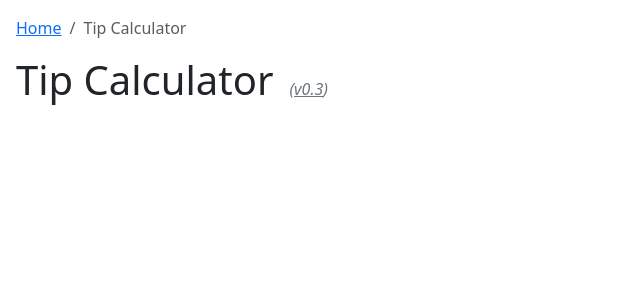
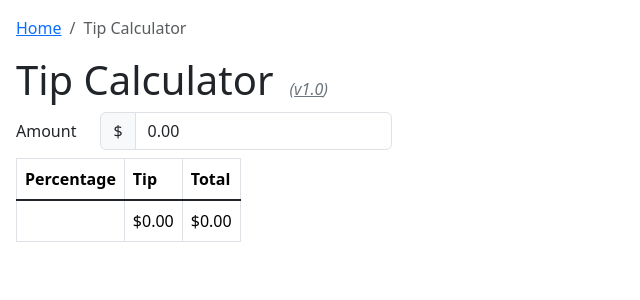
Before and after one commit to josephlou5/tip-calculator, a Next.js app: page / in a window 1280 px wide. Shown: the top 300 px of the page, without its empty margins (0-640 px from the left). Built offline with nearby package versions, Linux system fonts and the light colour scheme.

Commit message:
Add working tip calculator

```diff
--- a/src/app/changelog/changelog.ts
+++ b/src/app/changelog/changelog.ts
@@ -46,6 +46,27 @@ export const CHANGELOG: Version[] = [
       },
     ],
   },
+  {
+    version: [1, 0],
+    timestamp: "2025-03-14 13:06",
+    description: [
+      {
+        text: "Added working tip calculator",
+        children: [
+          {
+            text:
+              "Input an amount to get a range of tip values and their " +
+              "corresponding percentages.",
+          },
+          {
+            text:
+              "Additional tips will also be shown which result in a whole " +
+              "dollar total.",
+          },
+        ],
+      },
+    ],
+  },
 ].sort((v1, v2) => -cmpVersions(v1.version, v2.version));
 
 /** Returns the current version number as a string. */
--- a/src/app/page.tsx
+++ b/src/app/page.tsx
@@ -1,10 +1,79 @@
+"use client";
+
 import Link from "next/link";
+import { ChangeEvent, useState } from "react";
 
+import { makeClassName } from "../utils/className";
 import { getCurrentVersion } from "./changelog/changelog";
 import { TITLE } from "./metadata";
 
+const MAX_AMOUNT = 100_000_000_00;
+
+// The percentages that are always shown.
+const PERCENTAGES = [15, 18, 20, 22, 25].sort((a, b) => a - b);
+// The maximum number of rounded tips to give.
+const MAX_NUM_ROUNDED_TIPS = 3;
+
+/** Represents a tip. */
+type Tip = {
+  /** The percentage to display. If not given, it will be calculated. */
+  percent?: string;
+  /** The tip amount, in cents. */
+  amount: number;
+};
+
 /** Tip calculator. */
 export default function Page() {
+  // The amount in cents.
+  const [amount, setAmount] = useState(0);
+  const [tips, setTips] = useState<Tip[]>([]);
+
+  const defaultTips = [{ percent: "", amount: 0 }];
+
+  function inputOnChange(event: ChangeEvent<HTMLInputElement>) {
+    const newAmount = Math.min(getInts(event.target.value), MAX_AMOUNT);
+    setAmount(newAmount);
+
+    if (newAmount === 0) {
+      setTips([]);
+      return;
+    }
+
+    const newTips: Tip[] = [];
+    let prevTip: number | null = null;
+    for (const percent of PERCENTAGES) {
+      const tip = (newAmount * percent) / 100;
+      if (prevTip !== null) {
+        const prevTotal = newAmount + prevTip;
+        const currTotal = newAmount + tip;
+        const step = (currTotal - prevTotal) / (MAX_NUM_ROUNDED_TIPS + 1);
+
+        let prevRoundedTotal: number | null = null;
+        let numRoundedTips = 0;
+        for (
+          let targetTotal = prevTotal + step;
+          numRoundedTips < MAX_NUM_ROUNDED_TIPS && targetTotal < currTotal;
+          targetTotal += step
+        ) {
+          const roundedTargetTotal = round(targetTotal, 100);
+          if (
+            prevTotal < roundedTargetTotal &&
+            roundedTargetTotal < currTotal &&
+            roundedTargetTotal !== prevRoundedTotal
+          ) {
+            newTips.push({ amount: roundedTargetTotal - newAmount });
+            numRoundedTips++;
+          }
+          prevRoundedTotal = roundedTargetTotal;
+        }
+      }
+      newTips.push({ percent: `${percent}%`, amount: tip });
+      prevTip = tip;
+    }
+
+    setTips(newTips);
+  }
+
   return (
     <>
       <div className="mb-2">
@@ -17,6 +86,112 @@ export default function Page() {
           )
         </span>
       </div>
+
+      <div className="row mb-2">
+        <div className="col-auto">
+          <label htmlFor="amount-input" className="col-form-label">
+            Amount
+          </label>
+        </div>
+        <div className="col-auto">
+          <div className="input-group">
+            <span className="input-group-text">$</span>
+            <input
+              id="amount-input"
+              type="text"
+              inputMode="decimal"
+              pattern="[0-9]"
+              className="form-control dollar-input"
+              value={formatCents(amount)}
+              aria-label="Amount"
+              onChange={inputOnChange}
+            />
+          </div>
+        </div>
+      </div>
+
+      <div className="table-responsive mb-2">
+        <table className="table table-bordered align-middle w-auto">
+          <thead>
+            <tr>
+              <th scope="col">Percentage</th>
+              <th scope="col">Tip</th>
+              <th scope="col">Total</th>
+            </tr>
+          </thead>
+          <tbody className="table-group-divider">
+            {(tips.length > 0 ? tips : defaultTips).map((tip, i) => (
+              <tr
+                key={i}
+                className={makeClassName({ "table-active": !!tip.percent })}
+              >
+                <td>{tip.percent ?? formatPercent(tip.amount / amount)}</td>
+                <td>{formatCents(tip.amount, { dollarSign: true })}</td>
+                <td>
+                  {formatCents(amount + tip.amount, { dollarSign: true })}
+                </td>
+              </tr>
+            ))}
+          </tbody>
+        </table>
+      </div>
     </>
   );
 }
+
+/** Rounds the given number to an integer. */
+function int(num: number): number {
+  return Math.round(num);
+}
+
+/** Rounds the given number to a multiple of a number. */
+function round(
+  num: number,
+  factor: number,
+  method: "round" | "ceil" | "floor" = "round"
+): number {
+  if (factor === 0) throw new Error("round(): factor cannot be 0");
+  return Math[method](num / factor) * factor;
+}
+
+/**
+ * Strips out all the non-numeric values in the given string and returns the
+ * resulting value as an integer.
+ */
+function getInts(str: string, defaultValue = 0): number {
+  let sawDigit = false;
+  let num = 0;
+  for (const char of str) {
+    const digit = parseInt(char);
+    if (isNaN(digit)) continue;
+    sawDigit = true;
+    num = num * 10 + digit;
+  }
+  if (!sawDigit) return defaultValue;
+  return num;
+}
+
+/** Adds a dot at the given index. */
+function _addDot(str: string, index: number): string {
+  return str.slice(0, index) + "." + str.slice(index);
+}
+
+/** Formats cents in the format "0.00" (no dollar). */
+function formatCents(cents: number, { dollarSign = false } = {}): string {
+  const centsStr = int(cents).toString().padStart(3, "0");
+  const sign = dollarSign ? "$" : "";
+  return sign + _addDot(centsStr, -2);
+}
+
+/** Formats a percentage with the given number of decimal places. */
+function formatPercent(percent: number, { places = 1 } = {}): string {
+  if (isNaN(percent)) return "-";
+  places = Math.max(0, places);
+  const percentStr = int(percent * Math.pow(10, 2 + places))
+    .toString()
+    .padStart(1 + places, "0");
+  if (places === 0) {
+    return percentStr + "%";
+  }
+  return _addDot(percentStr, -places) + "%";
+}
--- /dev/null
+++ b/src/utils/className.ts
@@ -0,0 +1,16 @@
+/**
+ * Returns a `className` string with the given classes.
+ *
+ * If a mapping is given, the boolean value represents whether to include the
+ * class.
+ */
+export function makeClassName(
+  classNames: string[] | { [key: string]: boolean }
+): string {
+  if (Array.isArray(classNames)) {
+    return classNames.join(" ");
+  }
+  return Object.entries(classNames)
+    .flatMap(([className, include]) => (include ? [className] : []))
+    .join(" ");
+}
```
